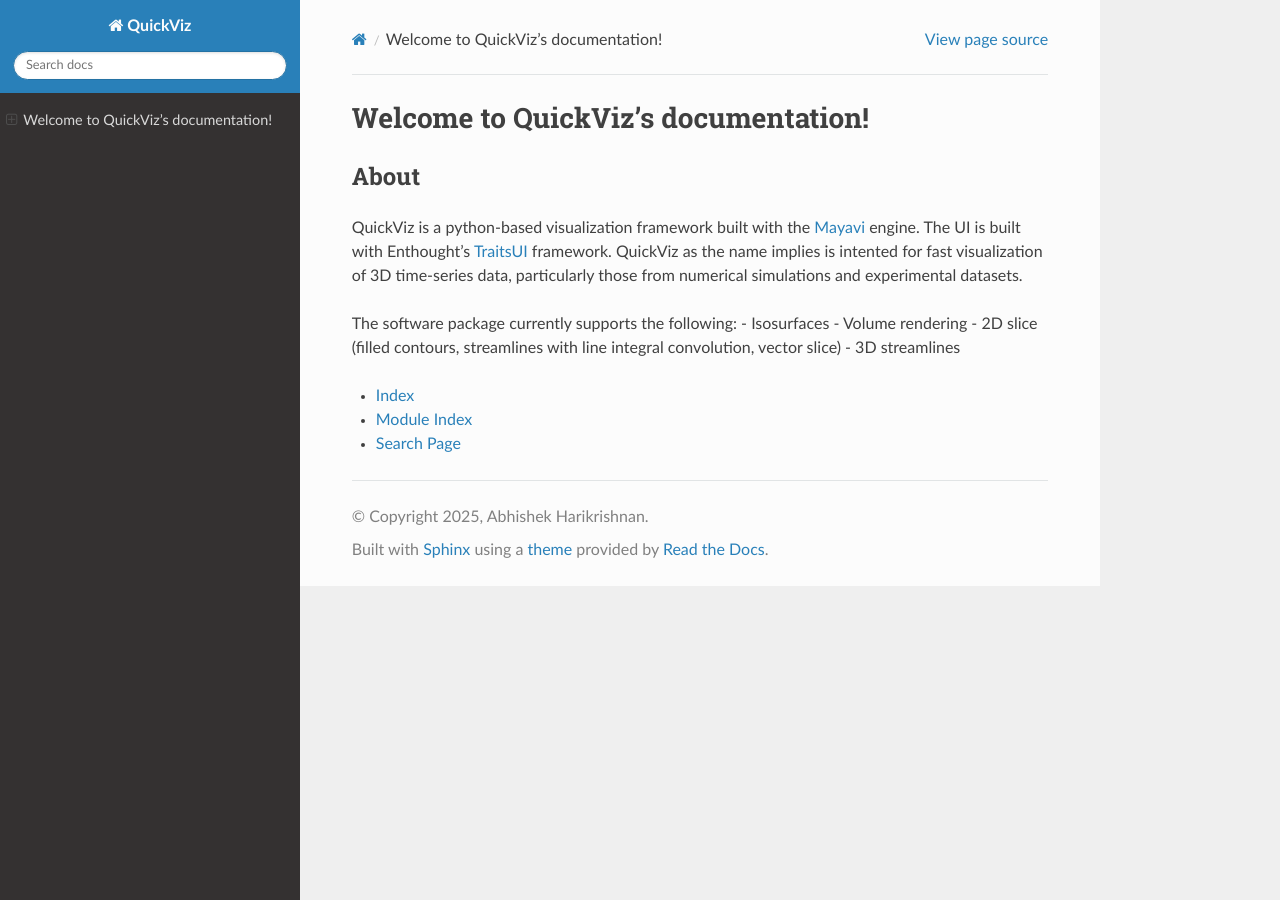
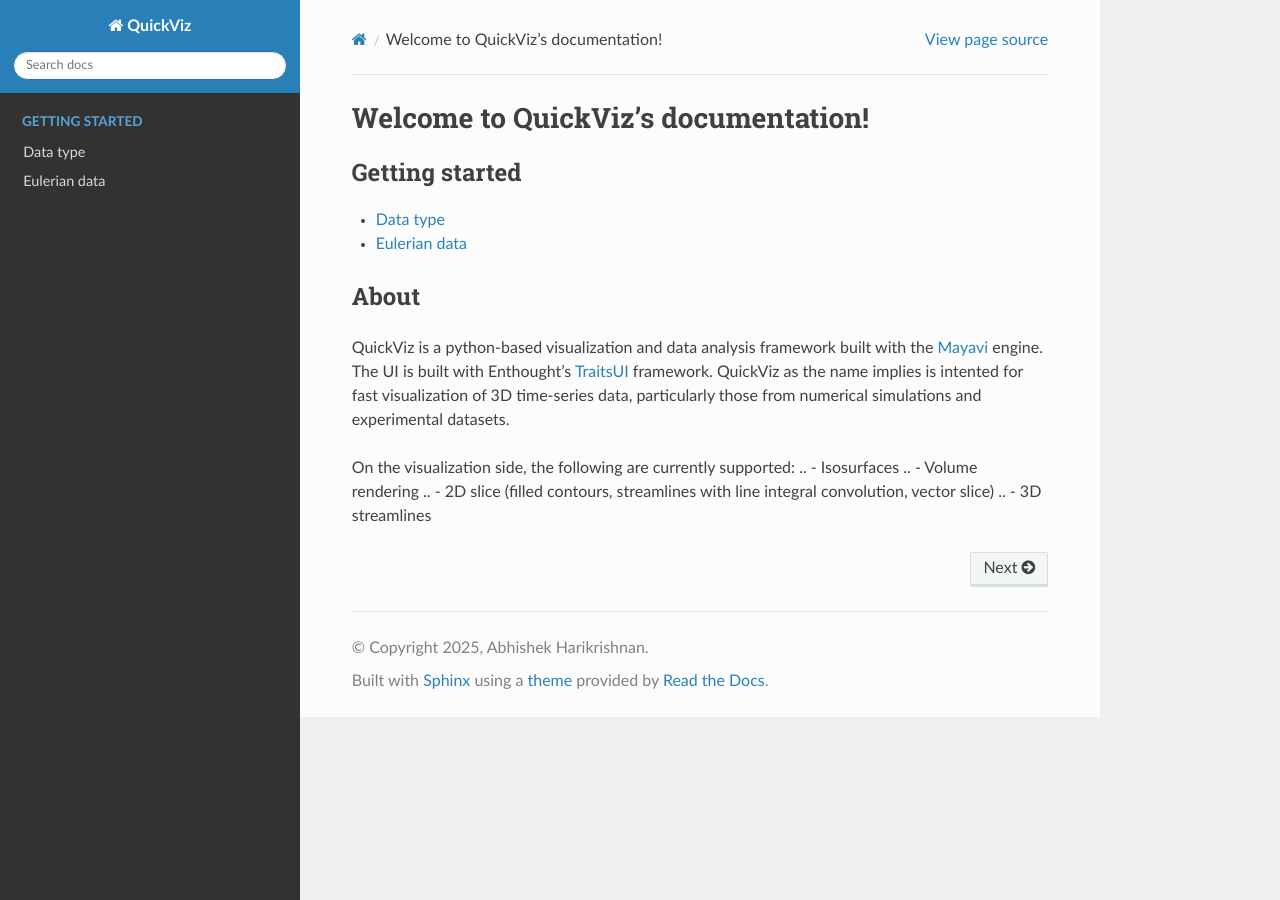
Before and after one commit to Phoenixfire1081/QuickViz, a Sphinx documentation site: the page built from docs/index.rst, in a window 1280 px wide. Built offline with Sphinx 7.4.7 and the Read the Docs theme 3.1.0, drawn with Linux system fonts in a browser that asks for light colours.

Commit message:
documentation: getting started

```diff
--- a/docs/index.rst
+++ b/docs/index.rst
@@ -7,20 +7,26 @@ Welcome to QuickViz's documentation!
 ====================================
 
 .. toctree::
-   :maxdepth: 2
-   :caption: Contents:
+   :maxdepth: 1
+   :caption: Getting started
+
+   GettingStarted/InputData
+
+.. toctree::
+   :maxdepth: 1
+   :caption: Data analysis
+
+.. toctree::
+   :maxdepth: 1
+   :caption: QuickViz + pyloggrid
 
 About
 #####
 
-QuickViz is a python-based visualization framework built with the `Mayavi <https://docs.enthought.com/mayavi/mayavi/>`_ engine. The UI is built with Enthought's `TraitsUI <https://docs.enthought.com/traitsui/>`_ framework. QuickViz as the name implies is intented for fast visualization of 3D time-series data, particularly those from numerical simulations and experimental datasets.
+QuickViz is a python-based visualization and data analysis framework built with the `Mayavi <https://docs.enthought.com/mayavi/mayavi/>`_ engine. The UI is built with Enthought's `TraitsUI <https://docs.enthought.com/traitsui/>`_ framework. QuickViz as the name implies is intented for fast visualization of 3D time-series data, particularly those from numerical simulations and experimental datasets.
 
-The software package currently supports the following:
-- Isosurfaces
-- Volume rendering
-- 2D slice (filled contours, streamlines with line integral convolution, vector slice)
-- 3D streamlines
-
-* :ref:`genindex`
-* :ref:`modindex`
-* :ref:`search`
+On the visualization side, the following are currently supported:
+.. - Isosurfaces
+.. - Volume rendering
+.. - 2D slice (filled contours, streamlines with line integral convolution, vector slice)
+.. - 3D streamlines
```
Also changed, not shown: README.md (+1 -1 lines), docs/GettingStarted/InputData.rst (added, +11 -0 lines), resources/Layout.png.
